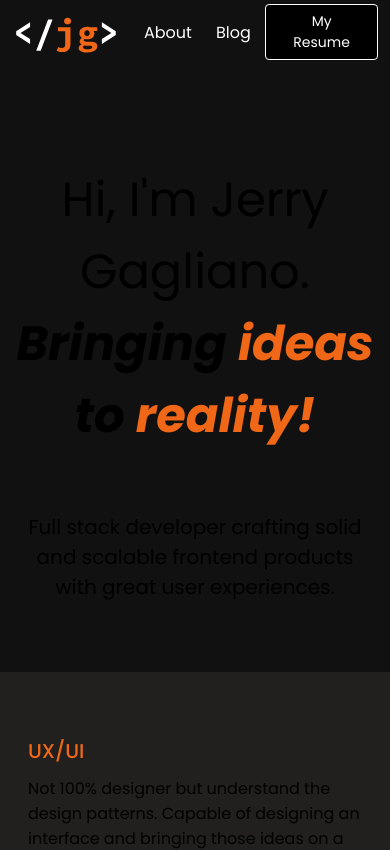
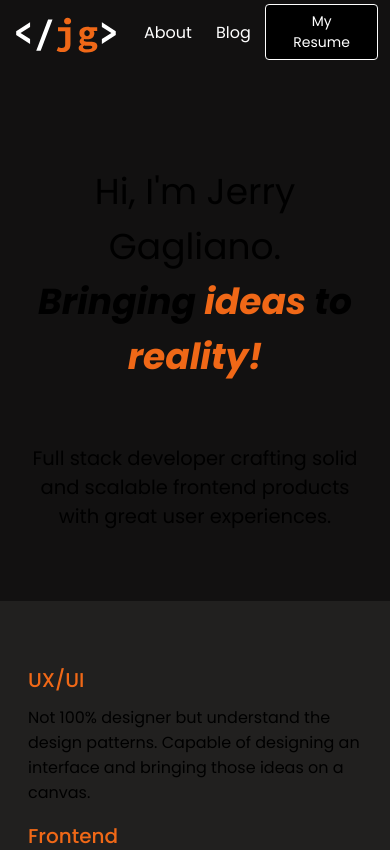
Before and after one commit to JGSolutions/jerry-gagliano, a Next.js app: page / in a window 390 px wide. Shown: the top 850 px of the page. Built offline with nearby package versions, Linux system fonts and the light colour scheme.

Commit message:
fixed font sizing

```diff
--- a/components/hero/hero.module.css
+++ b/components/hero/hero.module.css
@@ -13,6 +13,7 @@
 }
 
 .heroText {
+    /* font-size: clamp(36px, 5vw, var(--fs-xlarge)); */
     font-style: italic;
     font-weight: var(--fw-bold);
 }
@@ -28,4 +29,5 @@
     max-width: 700px;
     text-align: center;
     font-size: var(--fs-medium);
+    font-size: clamp(16px, 5vw, var(--fs-medium));
 }
--- a/styles/globals.css
+++ b/styles/globals.css
@@ -106,7 +106,7 @@ select {
 * My Custom Styles
 **/
 h1 {
-  font-size: var(--fs-xlarge);
+  font-size: clamp(36px, 5vw, var(--fs-xlarge));
 }
 
 h2 {
```
